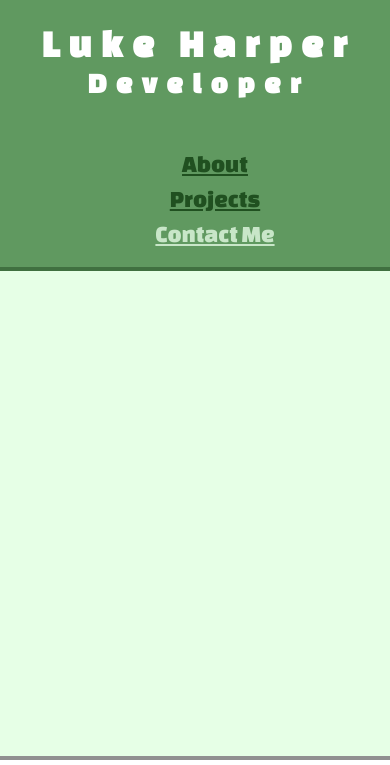
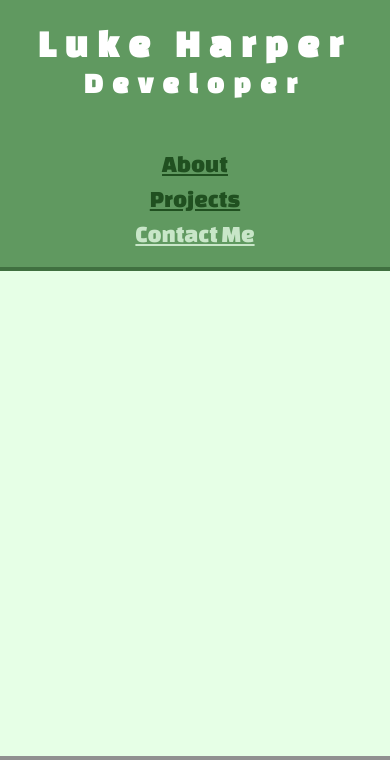
Before and after one commit to LJHarp22/Employability, a plain HTML site: page Personal_Website_Experiment/contact.html in a window 390 px wide. Shown: the top 765 px of the page. Drawn offline with Linux system fonts and the light colour scheme.

Commit message:
css fixes

```diff
--- a/Personal_Website_Experiment/css/main.css
+++ b/Personal_Website_Experiment/css/main.css
@@ -41,12 +41,10 @@ header {
 .main-nav {
 	margin:  40px 10% 0px 10%;
 	display: inline-block;
-	float: right;
 }
 
 .main-nav li {
 	display: inline-block;
-	float: left;
 	margin: 0px 10px;
 }
 
@@ -70,7 +68,6 @@ C O N T A I N E R
 
 .profile img {
 	display: inline-block;
-	float: left;
 	margin: 0px 2.5%;
 	height: 200px;
 	width: 200px;
@@ -79,7 +76,6 @@ C O N T A I N E R
 .profile-info {
 	padding: 40px;
 	display: inline-block;
-	float: left;
 }
 
 /* * * * * *
@@ -118,12 +114,14 @@ M E D I A   Q U E R I E S
 @media (max-width: 910px) {
 
 	.main-header {
+		margin: 0 auto;
 		padding-top: 10px;
 		text-align: center;
 		float: none;
 	}
 
 	.main-nav {
+		margin: 0 auto;
 		margin-top: 20px;
 		text-align: center;
 		float: none;
@@ -133,6 +131,10 @@ M E D I A   Q U E R I E S
 	.main-nav li {
 		text-align: center;
 		float: none;
+	}
+
+	.main-nav ul {
+		padding-left: 0;
 	}
 }
 
```
